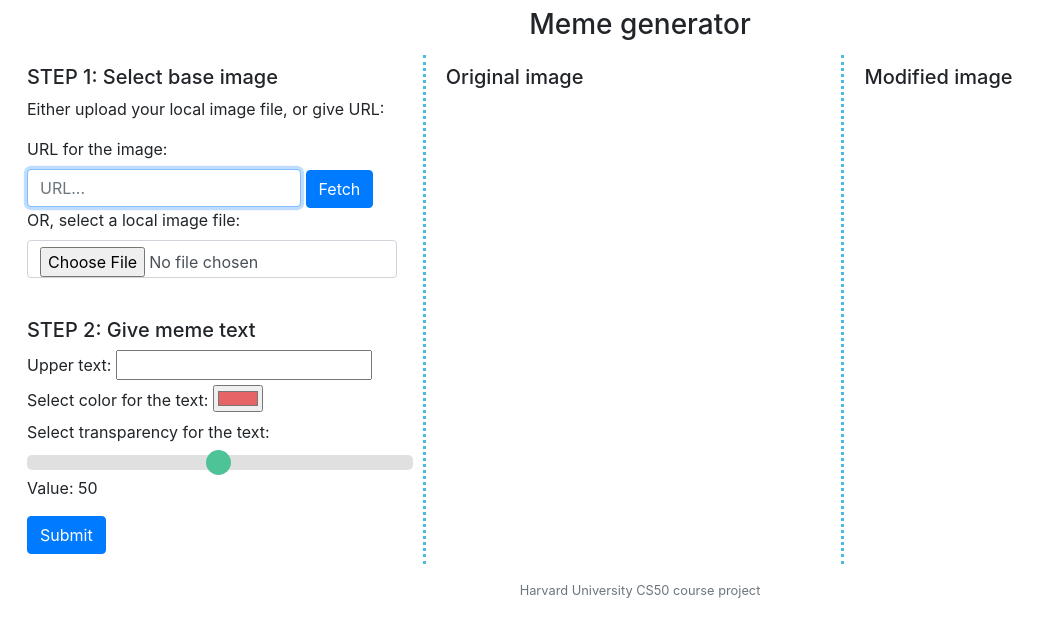
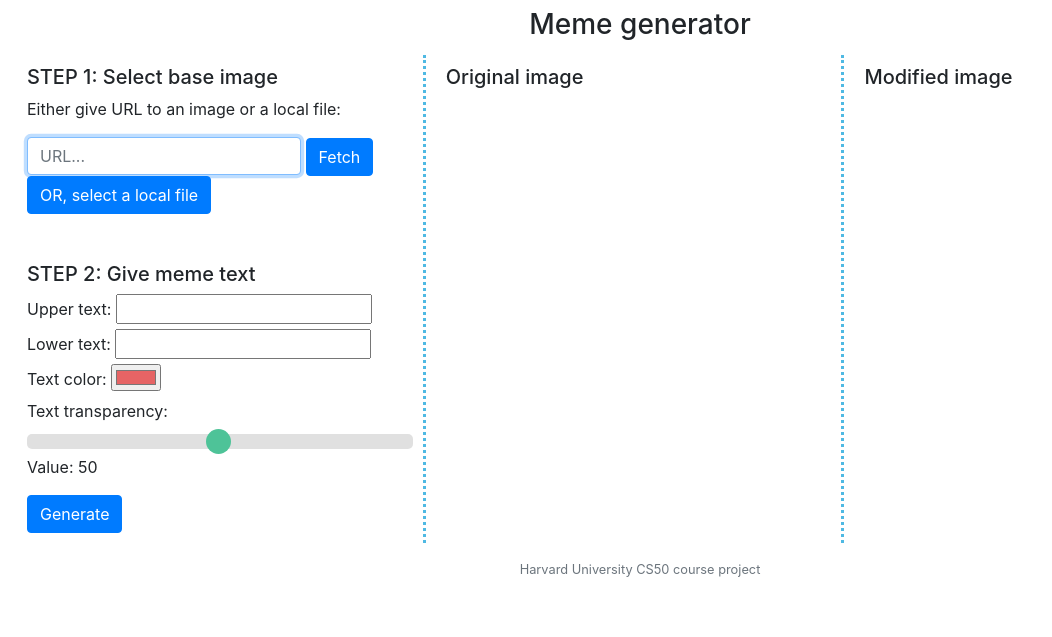
Before and after one commit to aleksiheikkila/cs50_project-meme-generator, a Flask app: page / in a window 1280 px wide. Shown: the top 637 px of the page, without its empty margins (0-1052 px from the left). Run offline with Flask 2, Linux system fonts and the light colour scheme; some libraries are stand-ins or nearby versions.

Commit message:
Add bottom text, layout changes

```diff
--- a/app.py
+++ b/app.py
@@ -70,8 +70,9 @@ def make_meme():
 
     meme_img = generate_meme(url = img_url, img_path = img_file,
                              toptext = request.form["upper_text"],
+                             bottomtext = request.form["lower_text"],
                              color_hex = request.form["upper_text_color"],
-                             transparency = 0.01 * float(request.form["transparency"]))
+                             transparency = 0.01 * (100. - float(request.form["transparency"])))
     # meme_img is either a PIL.Image or None
 
     #return render_template("generated_meme.html", img=meme_img)
--- a/image_processor.py
+++ b/image_processor.py
@@ -7,6 +7,7 @@ import requests
 from typing import Tuple
 
 FONT_FP = "./fonts/impact.ttf"
+BOTTOMTEXT_MARGIN = 15  # pixel offset from the bottom where the bottom text will be placed
 
 
 def get_img_from_url(url:str) -> "Image|None":
@@ -139,11 +140,11 @@ def generate_meme(url, img_path,
             toptext_y = 0
             toptext_pos = (toptext_x, toptext_y)
 
-            print("Drawing emphasis")
-            draw_text_emphasis(drawing_context = draw, text = toptext, font = toptext_font,
-                                text_pos = toptext_pos)
+            #print("Drawing emphasis")
+            draw_text_emphasis(drawing_context=draw, text=toptext, font=toptext_font,
+                               text_pos=toptext_pos)
 
-            print("Drawing text")
+            #print("Drawing text")
             draw.text(toptext_pos, toptext, rgba_color, font=toptext_font)
 
         if bottomtext:
@@ -151,10 +152,10 @@ def generate_meme(url, img_path,
             bottomtext_font, bottomtext_size = get_font_and_text_size(img_sz, bottomtext, FONT_FP)
             # find bottom centered position for bottom text
             bottomtext_x = (img_sz[0] / 2) - (bottomtext_size[0] / 2)
-            bottomtext_y = img_sz[1] - bottomtext_size[1] #* bottom_linecount  # added linecount
+            bottomtext_y = img_sz[1] - bottomtext_size[1] - BOTTOMTEXT_MARGIN
             bottomtext_pos = (bottomtext_x, bottomtext_y)
-            draw_text_emphasis(drawing_context = draw, text = bottomtext, font = bottomtext_font,
-                                text_pos = bottomtext_pos)
+            draw_text_emphasis(drawing_context=draw, text=bottomtext, font=bottomtext_font,
+                                text_pos=bottomtext_pos)
 
             draw.text(bottomtext_pos, bottomtext, rgba_color, font=bottomtext_font)
 
--- a/static/styles.css
+++ b/static/styles.css
@@ -128,3 +128,16 @@ border-radius: 50%;
 background: #04AA6D;
 cursor: pointer;
 }
+
+input[type="file"] {
+  display: none;
+}
+.custom-file-upload {
+  border: 1px solid #ccc;
+  display: inline-block;
+  padding: 6px 12px;
+  cursor: pointer;
+  color: #fff;
+  background-color: #007bff;
+  border-color: #007bff;
+}
--- a/templates/index.html
+++ b/templates/index.html
@@ -29,20 +29,24 @@
 
         <div class="column">
             <h5>STEP 1: Select base image</h5>
-            <p>Either upload your local image file, or give URL:</p>
+            <p>Either give URL to an image or a local file:</p>
             <div>
                 <form action="/make_meme" method="POST" enctype="multipart/form-data" id="inputform">
                     <div class="form-group">
-                        <label for="base-img-url">URL for the image:</label>
+                        <!-- <label for="base-img-url">URL:</label> -->
                         <input autocomplete="off" autofocus class="form-control" name="img_url"
                             id="base-img-url" placeholder="URL..." type="text">
                         <button class="btn btn-primary" id="btn-fetch-img-from-url" type="button"
                                 onclick="getImgFromURL(event)">Fetch</button>
 
                         <br>
-                        <label for="filename">OR, select a local image file:</label>
-                        <input class="form-control" name="img_file" id="img_file" type="file" accept="image/*"
+                        <label for="img_file" class="btn custom-file-upload">
+                            <!--<i class="fa fa-cloud-upload"></i> Custom Upload-->
+                            OR, select a local file</label>
+                        <input name="img_file" id="img_file" type="file" accept="image/*"
                                 onchange="loadFile(event)">
+                        <!--<input name="img_file" id="img_file" type="file" accept="image/*"
+                                onchange="loadFile(event)">-->
                     </div>
 
                     <br>
@@ -52,21 +56,25 @@
                                 <label for="upper_text">Upper text:</label>
                                 <input type="text" id="upper_text" name="upper_text">
                             </div>
+                            <div>
+                                <label for="lower_text">Lower text:</label>
+                                <input type="text" id="lower_text" name="lower_text">
+                            </div>
 
                             <div> <!-- This always converts the color to RGB hex -->
-                                <label for="upper_text_color">Select color for the text:</label>
+                                <label for="upper_text_color">Text color:</label>
                                 <input type="color" id="upper_text_color" name="upper_text_color" value="#e66465">
                             </div>
 
 
                             <div class="slidecontainer">
-                                <label for="transparency">Select transparency for the text:</label>
+                                <label for="transparency">Text transparency:</label>
                                 <input type="range" min="1" max="100" value="50" class="slider" id="transparency_slider" name="transparency">
                                 <p>Value: <span id="transparency_val"></span></p>
                             </div>
 
                         </div>
-                        <button class="btn btn-primary" type="submit">Submit</button>
+                        <button class="btn btn-primary" type="submit">Generate</button>
                 </form>
 
             </div>
```
